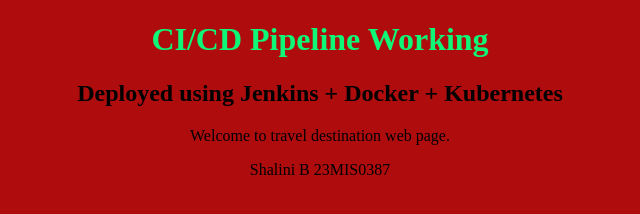
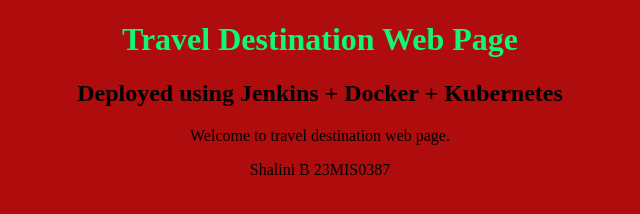
Before and after one commit to shalinib-06/FAT-Docker, a plain HTML site: page index.html in a window 1280 px wide. Shown: the whole page, without its empty margins (320-960 px from the left). Drawn offline with Linux system fonts and the light colour scheme.

Commit message:
added index.html

```diff
--- a/index.html
+++ b/index.html
@@ -14,7 +14,7 @@
 </style>
 </head>
 <body>
-<h1>CI/CD Pipeline Working</h1>
+<h1>Travel Destination Web Page</h1>
 <h2>Deployed using Jenkins + Docker + Kubernetes</h2>
 <p>Welcome to travel destination web page.</p>
 <p>Shalini B 23MIS0387</p>
```
